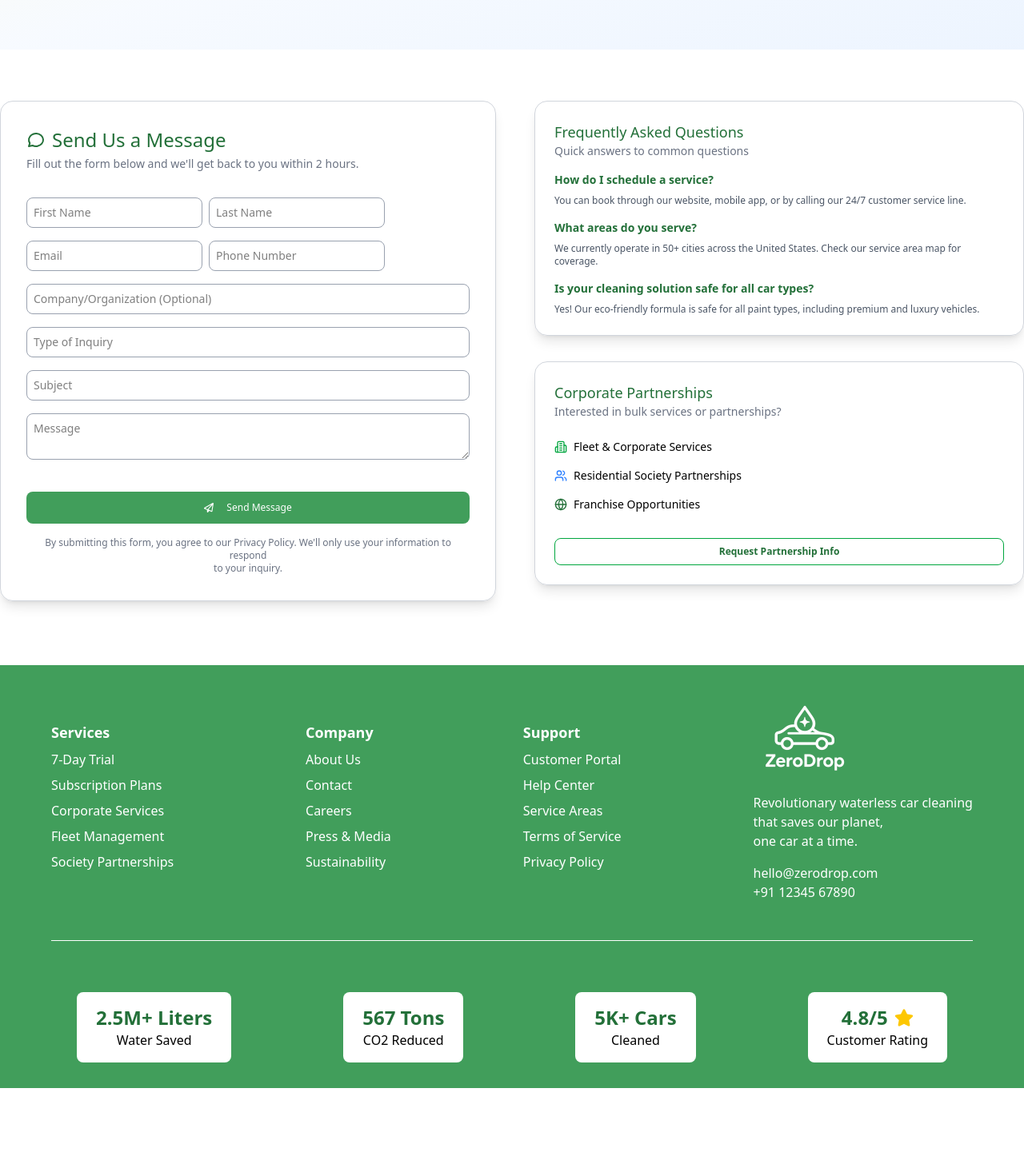
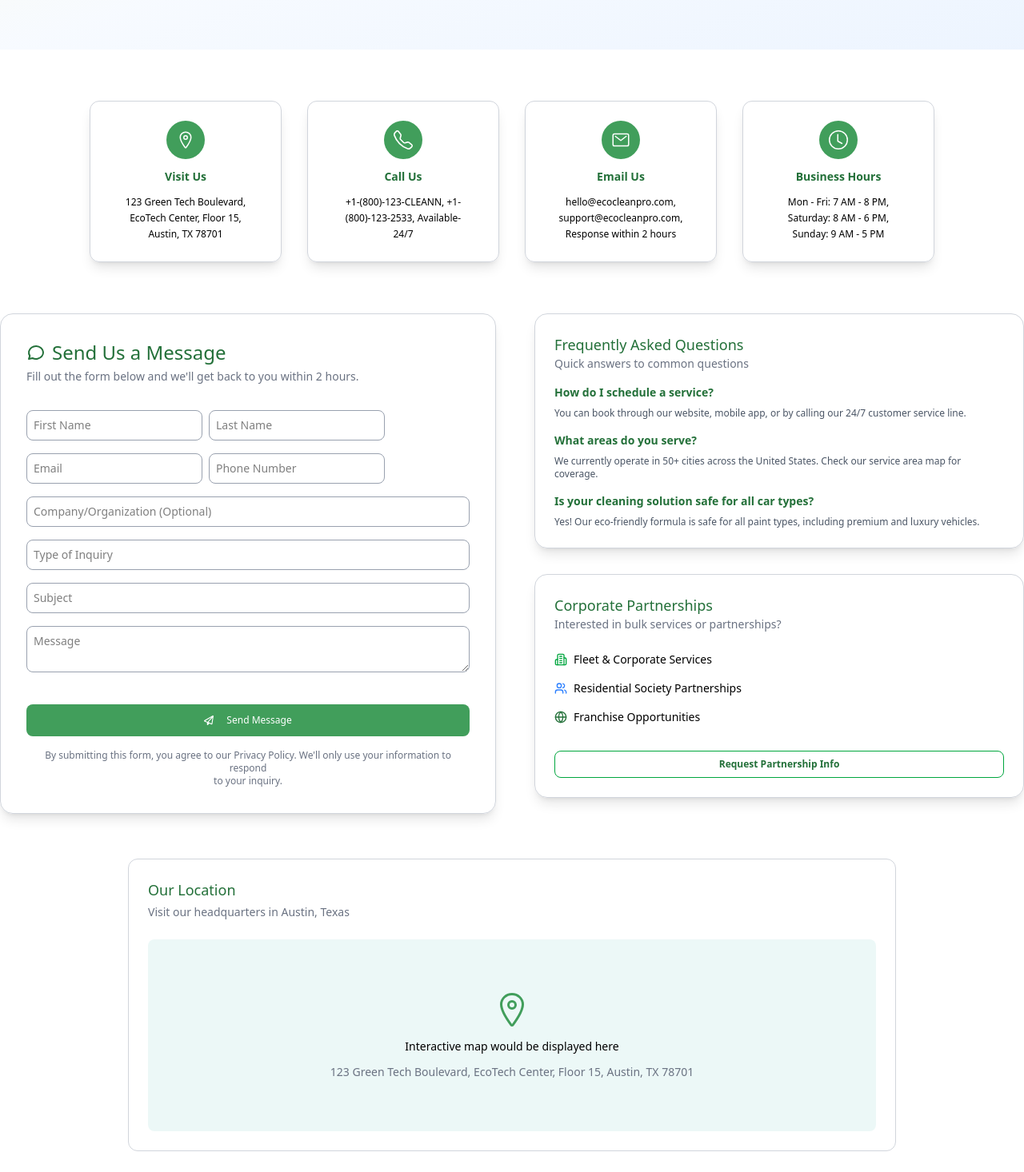
Before and after one commit to Sachin2634/zerodrop-web, a Next.js app: page /contactus in a window 1280 px wide. Shown: the part 424-1890 px from the top of the page at 80% size. Before the commit the page ends 1785 px from the top, so only its background shows below. Built offline with nearby package versions, Linux system fonts and the light colour scheme.

Commit message:
feat: cotactus completed

```diff
--- /dev/null
+++ b/src/app/aboutus/components/AboutUsHeader.tsx
@@ -0,0 +1,22 @@
+import React from 'react'
+
+const AboutUsHeader = () => {
+  return (
+    <div className='flex flex-col items-center py-16 bg-linear-to-br from-yellow-50 via-blue-50/50 to-blue-100/50'>
+        <div className='px-2 py-0.5 mb-6 rounded-full bg-[#4cabc0] text-xs text-white'>🌱 Since 2019</div>
+        <div className='text-5xl font-bold text-[#237039]'>Revolutionizing Car Care</div>
+        <div className="mb-6 text-5xl font-bold text-[#4cabc0]">One Drop at a Time</div>
+        <div className='text-gray-800 mb-6 text-center'>
+            We're on a mission to eliminate water waste in car cleaning while delivering<br />
+            exceptional results. Our breakthrough technology proves that premium care and <br />
+            environmental responsibility go hand in hand.
+        </div>
+        <div className='space-x-3'>
+            <button className='rounded-full px-6 py-2 bg-[#419E5B] text-white'>Book your Trial</button>
+            <button className='rounded-full px-6 py-2 text-[#237039] border border-[#419E5B]'>Call Now</button>
+        </div>
+    </div>
+  )
+}
+
+export default AboutUsHeader
--- a/src/app/aboutus/page.tsx
+++ b/src/app/aboutus/page.tsx
@@ -1,8 +1,11 @@
 import React from 'react'
+import AboutUsHeader from './components/AboutUsHeader'
 
 const AboutUs = () => {
   return (
-    <div>AboutUs</div>
+    <div>
+      <AboutUsHeader />
+    </div>
   )
 }
 
--- /dev/null
+++ b/src/app/contactus/components/ContactCards.tsx
@@ -0,0 +1,13 @@
+import React from 'react'
+
+const ContactCards = ({props}: any) => {
+  return (
+    <div className='flex flex-col gap-3 border border-gray-300 px-10 py-6 items-center w-60 rounded-xl shadow-lg'>
+      <div className='text-white rounded-full p-3 bg-[#419E5B]'>{props.icon}</div>
+      <div className='text-sm text-[#237039] font-semibold'>{props.heading}</div>
+      <div className='text-xs text-center leading-5 font-light'>{props.description}</div>
+    </div>
+  )
+}
+
+export default ContactCards
--- /dev/null
+++ b/src/app/contactus/components/ContactMap.tsx
@@ -0,0 +1,18 @@
+import React from 'react'
+import { IoLocationOutline } from 'react-icons/io5'
+
+const ContactMap = () => {
+  return (
+    <div className='border border-gray-300 rounded-xl m-40 p-6 mt-8 mb-16'>
+      <div className='text-[#237039] text-lg'>Our Location</div>
+      <div className='text-sm text-gray-500 leading-5 mt-1'>Visit our headquarters in Austin, Texas</div>
+      <div className='p-16 mt-6 bg-[#4abcb0]/10 gap-3 items-center flex flex-col rounded-lg'>
+        <IoLocationOutline size={48} className='text-[#419E5B]' />
+        <div className='text-sm'>Interactive map would be displayed here</div>
+        <div className='text-sm text-gray-500'>123 Green Tech Boulevard, EcoTech Center, Floor 15, Austin, TX 78701</div>
+      </div>
+    </div>
+  )
+}
+
+export default ContactMap
--- a/src/app/contactus/page.tsx
+++ b/src/app/contactus/page.tsx
@@ -3,18 +3,51 @@
 import MessageForm from './components/MessageForm'
 import FAQ from './components/FAQ'
 import CorporateContact from './components/CorporateContact'
+import ContactCards from './components/ContactCards'
+import { IoLocationOutline, IoMailOutline } from 'react-icons/io5'
+import { BsClock, BsTelephone } from 'react-icons/bs'
+import ContactMap from './components/ContactMap'
+
+let contactData = [
+  {
+    "icon": <IoLocationOutline size={24}/>,
+    "heading": "Visit Us",
+    "description": "123 Green Tech Boulevard, EcoTech Center, Floor 15, Austin, TX 78701"
+  },
+  {
+    "icon": <BsTelephone size={24}/>,
+    "heading": "Call Us",
+    "description": "+1-(800)-123-CLEANN,  +1-(800)-123-2533,  Available-24/7"
+  },
+  {
+    "icon": <IoMailOutline size={24}/>,
+    "heading": "Email Us",
+    "description": "hello@ecocleanpro.com, support@ecocleanpro.com, Response within 2 hours"
+  },
+  {
+    "icon": <BsClock size={24}/>,
+    "heading": "Business Hours",
+    "description": "Mon - Fri: 7 AM - 8 PM, Saturday: 8 AM - 6 PM, Sunday: 9 AM - 5 PM"
+  }
+]
 
 const ContactUs = () => {
   return (
     <div>
       <ContactHeader />
-      <div className='flex justify-center my-16 space-x-12 space-y-4'>
+      <div className='flex w-full py-16 justify-center gap-8 flex-wrap'>
+        {contactData.map((contact, index) => (
+          <ContactCards key={index} props={contact}/>
+        ))}
+      </div>
+      <div className='flex justify-center space-x-12 space-y-6'>
         <MessageForm />
         <div className='flex flex-col gap-8'>
           <FAQ field= "contact"/>
           <CorporateContact />
         </div>
       </div>
+      <ContactMap />
     </div>
   )
 }
```
